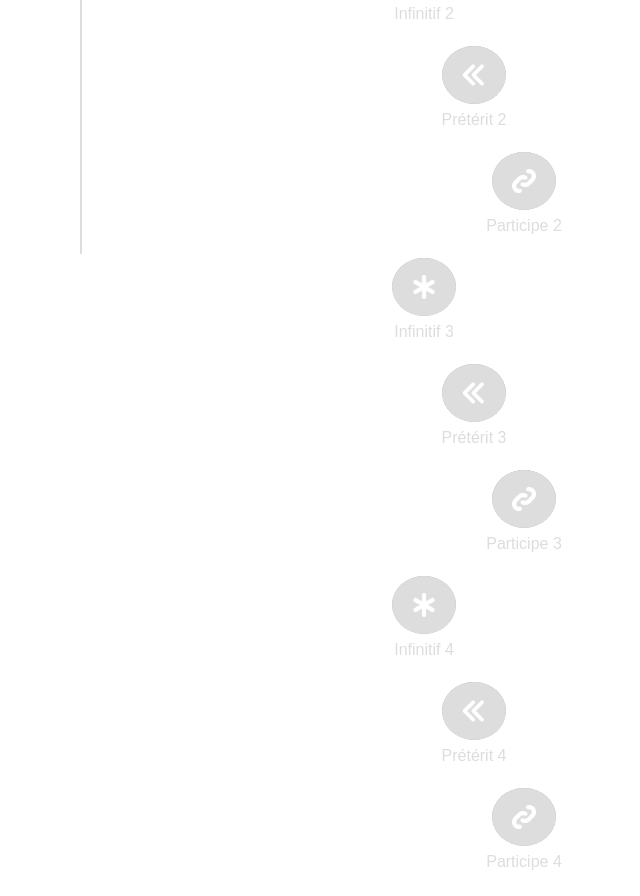
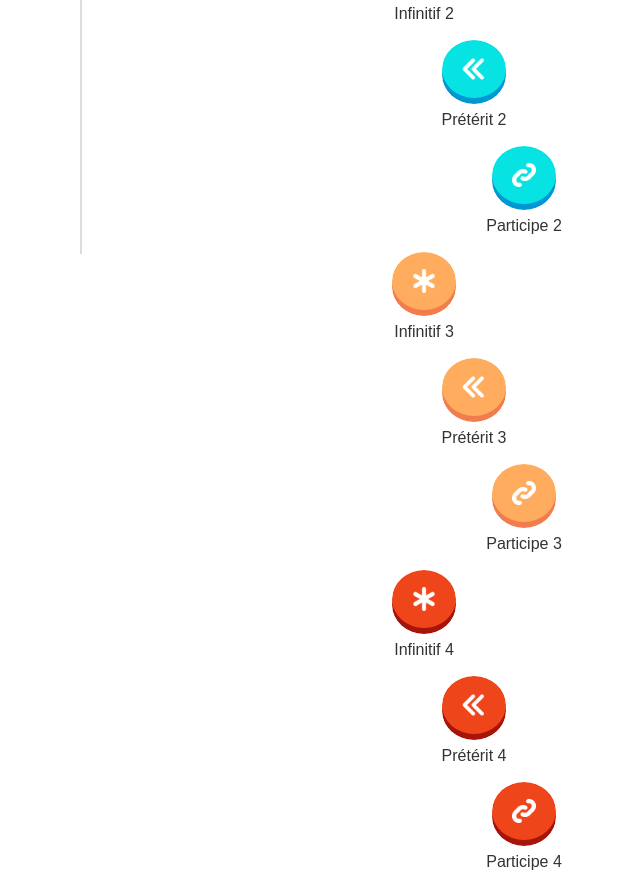
Before and after one commit to evanvada/englishtango, a website: page practice.html in a window 1280 px wide. Shown: the part 546-1442 px from the top of the page, without its empty margins (6-646 px from the left). Drawn offline with Linux system fonts and the light colour scheme; a web font is replaced by a local one.

Commit message:
imports weren't working on the github host

```diff
--- a/practice.html
+++ b/practice.html
@@ -64,7 +64,7 @@
 		</header>
 		<footer class="play-footer">
 			<span class="question_count">Pas d'exercices selectionnées</span>
-			<button class="color2 flat-button start_match" disabled><span>COMMENCER</span></button>
+			<button class="color2 flat-button start_match"><span>COMMENCER</span></button>
 		</footer>
 		<footer class="nav-footer">
 			<nav>
@@ -110,51 +110,51 @@
 						</div>
 
 						<div class="course__line">
-							<div class="course__bundle"><button class="round flat-button color4" id="irregular_verbs_2_inf" disabled><div class="inf icon"></div></button><span>Infinitif 2</span></div>
+							<div class="course__bundle"><button class="round flat-button color4" id="irregular_verbs_2_inf"><div class="inf icon"></div></button><span>Infinitif 2</span></div>
 							<div></div>
 							<div></div>
 						</div>
 						<div class="course__line">
 							<div></div>
-							<div class="course__bundle"><button class="round flat-button color4" id="irregular_verbs_2_ps" disabled><div class="ps icon"></div></button><span>Prétérit 2</span></div>
+							<div class="course__bundle"><button class="round flat-button color4" id="irregular_verbs_2_ps"><div class="ps icon"></div></button><span>Prétérit 2</span></div>
 							<div></div>
 						</div>
 						<div class="course__line">
 							<div></div>
 							<div></div>
-							<div class="course__bundle"><button class="round flat-button color4" id="irregular_verbs_2_pp" disabled><div class="pp icon"></div></button><span>Participe 2</span></div>
+							<div class="course__bundle"><button class="round flat-button color4" id="irregular_verbs_2_pp"><div class="pp icon"></div></button><span>Participe 2</span></div>
 						</div>
 
 						<div class="course__line">
-							<div class="course__bundle"><button class="round flat-button color3" id="irregular_verbs_3_inf" disabled><div class="inf icon"></div></button><span>Infinitif 3</span></div>
+							<div class="course__bundle"><button class="round flat-button color3" id="irregular_verbs_3_inf"><div class="inf icon"></div></button><span>Infinitif 3</span></div>
 							<div></div>
 							<div></div>
 						</div>
 						<div class="course__line">
 							<div></div>
-							<div class="course__bundle"><button class="round flat-button color3" id="irregular_verbs_3_ps" disabled><div class="ps icon"></div></button><span>Prétérit 3</span></div>
+							<div class="course__bundle"><button class="round flat-button color3" id="irregular_verbs_3_ps"><div class="ps icon"></div></button><span>Prétérit 3</span></div>
 							<div></div>
 						</div>
 						<div class="course__line">
 							<div></div>
 							<div></div>
-							<div class="course__bundle"><button class="round flat-button color3" id="irregular_verbs_3_pp" disabled><div class="pp icon"></div></button><span>Participe 3</span></div>
+							<div class="course__bundle"><button class="round flat-button color3" id="irregular_verbs_3_pp"><div class="pp icon"></div></button><span>Participe 3</span></div>
 						</div>
 
 						<div class="course__line">
-							<div class="course__bundle"><button class="round flat-button color2" id="irregular_verbs_4_inf" disabled><div class="inf icon"></div></button><span>Infinitif 4</span></div>
+							<div class="course__bundle"><button class="round flat-button color2" id="irregular_verbs_4_inf"><div class="inf icon"></div></button><span>Infinitif 4</span></div>
 							<div></div>
 							<div></div>
 						</div>
 						<div class="course__line">
 							<div></div>
-							<div class="course__bundle"><button class="round flat-button color2" id="irregular_verbs_4_ps" disabled><div class="ps icon"></div></button><span>Prétérit 4</span></div>
+							<div class="course__bundle"><button class="round flat-button color2" id="irregular_verbs_4_ps"><div class="ps icon"></div></button><span>Prétérit 4</span></div>
 							<div></div>
 						</div>
 						<div class="course__line">
 							<div></div>
 							<div></div>
-							<div class="course__bundle"><button class="round flat-button color2" id="irregular_verbs_4_pp" disabled><div class="pp icon"></div></button><span>Participe 4</span></div>
+							<div class="course__bundle"><button class="round flat-button color2" id="irregular_verbs_4_pp"><div class="pp icon"></div></button><span>Participe 4</span></div>
 						</div>
 					</section>
 				</section>
@@ -202,15 +202,23 @@
 				</div>
 				<div class="infos-aside__submenu">
 					<span class="question_count">Pas d'exercices selectionnées</span>
-					<button class="color2 flat-button start_match" disabled><span>COMMENCER</span></button>
+					<button class="color2 flat-button start_match"><span>COMMENCER</span></button>
 				</div>
 			</aside>
 		</main>
 
         <script type="module">
-            import * as Practice from "./scripts/views/practiceView.js";
+			// this will work on the GitHub hosted version
+            import * as Practice from "/englishtango/scripts/views/practiceView.js";
             window.Practice = Practice;
-            import * as StatsUpdate from "./scripts/views/statsUpdate.js";
+            import * as StatsUpdate from "/englishtango/scripts/views/statsUpdate.js";
+            window.StatsUpdate = StatsUpdate;
+        </script>
+
+        <script type="module">
+            import * as Practice from "/scripts/views/practiceView.js";
+            window.Practice = Practice;
+            import * as StatsUpdate from "/scripts/views/statsUpdate.js";
             window.StatsUpdate = StatsUpdate;
         </script>
 	</body>
--- a/scripts/game/gameBundles.js
+++ b/scripts/game/gameBundles.js
@@ -1,5 +1,5 @@
-import * as DataInterface from "/scripts/data/dataInterface.js";
-import GameQuestion from "/scripts/game/gameQuestion.js";
+import * as DataInterface from "../data/dataInterface.js";
+import GameQuestion from "./gameQuestion.js";
 
 export default class GameBundle {
     static bundles = {}
--- a/scripts/game/gameProgression.js
+++ b/scripts/game/gameProgression.js
@@ -1,6 +1,6 @@
-import * as GameSession from "/scripts/game/gameSession.js";
+import * as GameSession from "./gameSession.js";
 
-import * as Utils from "/scripts/utils.js";
+import * as Utils from "../utils.js";
 
 
 
--- a/scripts/game/particles.js
+++ b/scripts/game/particles.js
@@ -1,4 +1,4 @@
-import * as Utils from "/scripts/utils.js";
+import * as Utils from "../utils.js";
 
 export let glitters = [];
 export let gems = [];
--- a/scripts/views/practiceView.js
+++ b/scripts/views/practiceView.js
@@ -1,6 +1,6 @@
-import * as GameProgression from "/scripts/game/gameProgression.js";
-import * as GameOptions from "/scripts/game/gameOptions.js";
-import GameBundle from "/scripts/game/gameBundles.js";
+import * as GameProgression from "../game/gameProgression.js";
+import * as GameOptions from "../game/gameOptions.js";
+import GameBundle from "../game/gameBundles.js";
 
 GameProgression.updateAll()
 
--- a/scripts/views/questsView.js
+++ b/scripts/views/questsView.js
@@ -1,4 +1,4 @@
-import * as GameProgression from "/scripts/game/gameProgression.js";
+import * as GameProgression from "../game/gameProgression.js";
 
 GameProgression.updateAll();
 
--- a/scripts/views/statsUpdate.js
+++ b/scripts/views/statsUpdate.js
@@ -1,4 +1,4 @@
-import * as GameProgression from "/scripts/game/gameProgression.js";
+import * as GameProgression from "../game/gameProgression.js";
 
 GameProgression.updateAll();
 
```
Also changed, not shown: play.html (+7 -1 lines), quests.html (+10 -2 lines), scripts/game/gameSession.js (+4 -4 lines), scripts/views/gameoverAnimation.js (+5 -5 lines), scripts/views/playView.js (+7 -7 lines), study.html (+7 -1 lines), README.md.
